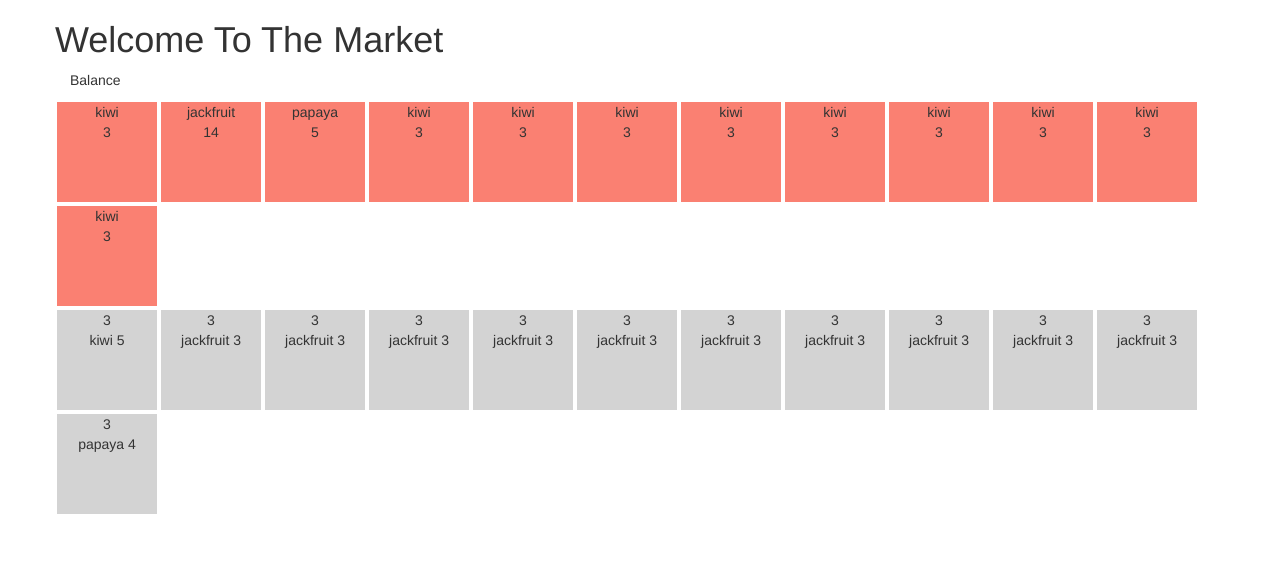
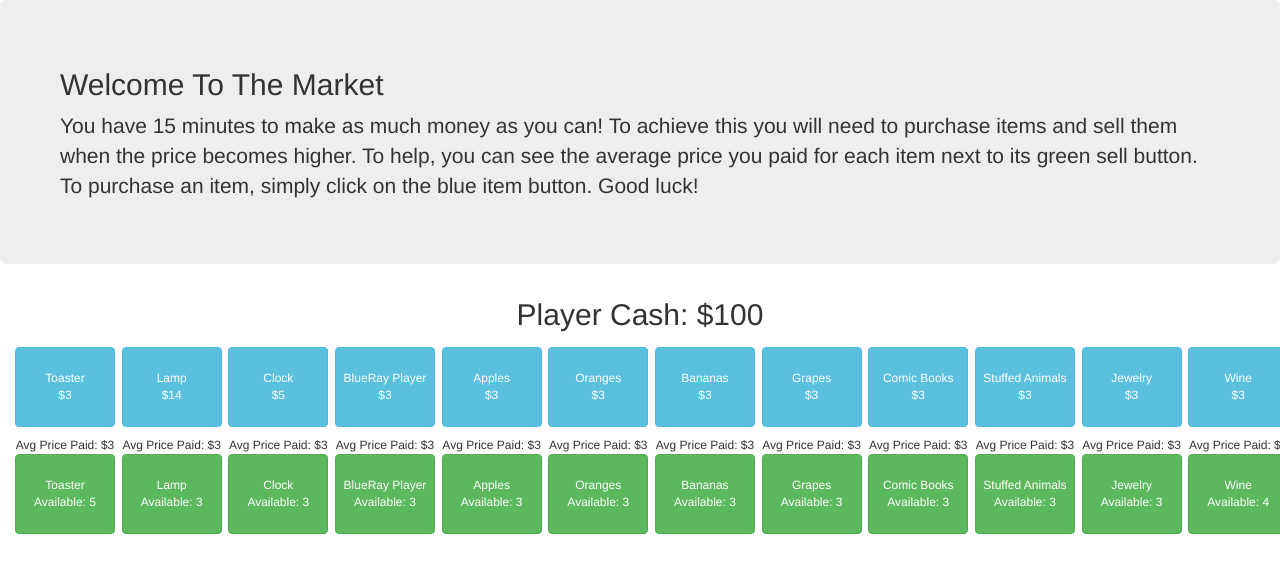
Before and after one commit to aanisa/prime_market_place, a website: page client/views/index.html in a window 1280 px wide. Drawn offline with nearby package versions, Linux system fonts and the light colour scheme; files that its build step writes are made by us from their sources; files whose address does not match are found by name.

Commit message:
styling and dummy functions created on the controllers

```diff
--- a/client/scripts/client.js
+++ b/client/scripts/client.js
@@ -2,40 +2,52 @@ var marketApp = angular.module('marketApp', []);
 
 marketApp.controller('BalanceController', ['$scope', function($scope){
   console.log("inside BalanceController ");
+  // temporary variable that stores balance
+  $scope.balance = 100;
+
 }]);
 
 marketApp.controller('BuyController', ['$scope', function($scope){
   console.log("inside BuyController");
   //temporary array of items
-  $scope.availableItems = [{name:"kiwi",price:3},
-                           {name:"jackfruit",price:14},
-                           {name:"papaya",price:5},
-                           {name:"kiwi",price:3},
-                           {name:"kiwi",price:3},
-                           {name:"kiwi",price:3},
-                           {name:"kiwi",price:3},
-                           {name:"kiwi",price:3},
-                           {name:"kiwi",price:3},
-                           {name:"kiwi",price:3},
-                           {name:"kiwi",price:3},
-                           {name:"kiwi",price:3}];
+  $scope.availableItems = [{name:"Toaster",price:3},
+                           {name:"Lamp",price:14},
+                           {name:"Clock",price:5},
+                           {name:"BlueRay Player",price:3},
+                           {name:"Apples",price:3},
+                           {name:"Oranges",price:3},
+                           {name:"Bananas",price:3},
+                           {name:"Grapes",price:3},
+                           {name:"Comic Books",price:3},
+                           {name:"Stuffed Animals",price:3},
+                           {name:"Jewelry",price:3},
+                           {name:"Wine",price:3}];
+
+  $scope.buyOneItem = function(item) {
+   console.log('buy button clicked, buying one', item);
+  };
 
 }]);
 
 marketApp.controller('SellController', ['$scope', function($scope){
   console.log("inside SellController");
   //temporary array of purchased products
-  $scope.itemsInCart = [{name:"kiwi",avgPrice:3,available:5},
-                        {name:"jackfruit",avgPrice:3,available:3},
-                        {name:"jackfruit",avgPrice:3,available:3},
-                        {name:"jackfruit",avgPrice:3,available:3},
-                        {name:"jackfruit",avgPrice:3,available:3},
-                        {name:"jackfruit",avgPrice:3,available:3},
-                        {name:"jackfruit",avgPrice:3,available:3},
-                        {name:"jackfruit",avgPrice:3,available:3},
-                        {name:"jackfruit",avgPrice:3,available:3},
-                        {name:"jackfruit",avgPrice:3,available:3},
-                        {name:"jackfruit",avgPrice:3,available:3},
-                        {name:"papaya",avgPrice:3,available:4}];
+  $scope.itemsInCart = [{name:"Toaster",avgPrice:3,available:5},
+                        {name:"Lamp",avgPrice:3,available:3},
+                        {name:"Clock",avgPrice:3,available:3},
+                        {name:"BlueRay Player",avgPrice:3,available:3},
+                        {name:"Apples",avgPrice:3,available:3},
+                        {name:"Oranges",avgPrice:3,available:3},
+                        {name:"Bananas",avgPrice:3,available:3},
+                        {name:"Grapes",avgPrice:3,available:3},
+                        {name:"Comic Books",avgPrice:3,available:3},
+                        {name:"Stuffed Animals",avgPrice:3,available:3},
+                        {name:"Jewelry",avgPrice:3,available:3},
+                        {name:"Wine",avgPrice:3,available:4}];
+
+$scope.sellOneItem = function(item) {
+    console.log('sell button clicked, selling one', item);
+};
+
 
 }]);
--- a/client/styles/style.css
+++ b/client/styles/style.css
@@ -1,19 +1,33 @@
+
+.balance_container {
+  text-align: center;
+  font-size: 30px;
+}
+
 .buy_container {
   width: 100px;
-  height: 100px;
-  background-color: salmon;
-  margin: 2px;
-  border: 1px 1px 1px;
-  float: left;
+  height: 80px;
   text-align: center;
+  align-items:center;
+  display:grid;
+  font-size: 12px;
+  padding: 2px;
 }
 
 .sell_container {
   width: 100px;
-  height: 100px;
-  background-color: lightgray;
-  margin: 2px;
-  border: 1px 1px 1px;
-  float: left;
+  height: 90px;
+  background-color: white;
+  font-size: 12px;
   text-align: center;
 }
+
+.item_available {
+  color: white;
+  height: 80px;
+  font-size: 12px;
+  /*text-align: center;*/
+  align-items:center;
+  display:grid;
+  padding: 2px;
+}
--- a/client/views/index.html
+++ b/client/views/index.html
@@ -12,27 +12,50 @@
 
   </head>
   <body>
-<div class="container">
-  <div class="row header">
-    <h1>Welcome To The Market</h1>
+    <div class="container-fluid">
+      <div class="row jumbotron">
+        <h2>Welcome To The Market</h2>
+        <p>You have 15 minutes to make as much money as you can!
+          To achieve this you will need to purchase items and sell them when the
+          price becomes higher. To help, you can see the average price you paid
+          for each item next to its green sell button. To purchase an item,
+          simply click on the blue item button. Good luck!</p>
       </div>
-<div ng-controller="BalanceController">
-  <p>Balance</p>
     </div>
+    <div class="container-fluid">
+
+      <div class="row" ng-controller="BalanceController">
+        <div class="balance_container col-md-12">
+          <p>{{'Player Cash: $' + balance}}</p>
+        </div>
+      </div>
+
       <div class="row" ng-controller='BuyController'>
-    <div class="buy_container col-md-12" ng-repeat="item in availableItems">
-      <div class="item_container">
-        <div class="item_name">{{item.name}}</div>
-        <div class="item_price">{{item.price}}</div>
+          <div class="margin_container col-md-1" ng-repeat="item in availableItems">
+            <div class="btn btn-info buy_container" ng-click="buyOneItem(item.name)">
+                <!-- <p class="item_name">{{item.name}}</p>
+                <p class="item_price">{{'$' + item.price}}</p> -->
+                {{item.name}}
+                <br>
+                {{'$' + item.price}}
             </div>
           </div>
       </div>
 
+      <div class="row">
+        <p> </p>
+      </div>
 
       <div class="row" ng-controller="SellController">
-  <div class="sell_container col-md-12" ng-repeat="sellItem in itemsInCart">
-    <div class="item_avgPrice">{{sellItem.avgPrice}}</div>
-    <div class="item_available">{{sellItem.name + " " +sellItem.available}}</div>
+        <div class="margin_container col-md-1" ng-repeat="sellItem in itemsInCart">
+          <div class="sell_container">
+            <div class="item_avgPrice">{{'Avg Price Paid: $' + sellItem.avgPrice}}</div>
+            <div class="btn btn-success item_available" ng-click="sellOneItem(sellItem.name)">
+              {{sellItem.name}}
+              <br>
+              {{"Available: " + sellItem.available}}
+            </div>
+          </div>
         </div>
       </div>
 
--- a/server/public/styles/style.css
+++ b/server/public/styles/style.css
@@ -1,19 +1,33 @@
+
+.balance_container {
+  text-align: center;
+  font-size: 30px;
+}
+
 .buy_container {
   width: 100px;
-  height: 100px;
-  background-color: salmon;
-  margin: 2px;
-  border: 1px 1px 1px;
-  float: left;
+  height: 80px;
   text-align: center;
+  align-items:center;
+  display:grid;
+  font-size: 12px;
+  padding: 2px;
 }
 
 .sell_container {
   width: 100px;
-  height: 100px;
-  background-color: lightgray;
-  margin: 2px;
-  border: 1px 1px 1px;
-  float: left;
+  height: 90px;
+  background-color: white;
+  font-size: 12px;
   text-align: center;
 }
+
+.item_available {
+  color: white;
+  height: 80px;
+  font-size: 12px;
+  /*text-align: center;*/
+  align-items:center;
+  display:grid;
+  padding: 2px;
+}
```
Also changed, not shown: server/public/scripts/client.js (+36 -24 lines), server/public/views/index.html (+35 -12 lines). Lines whose indentation alone changed are shown as unchanged.
